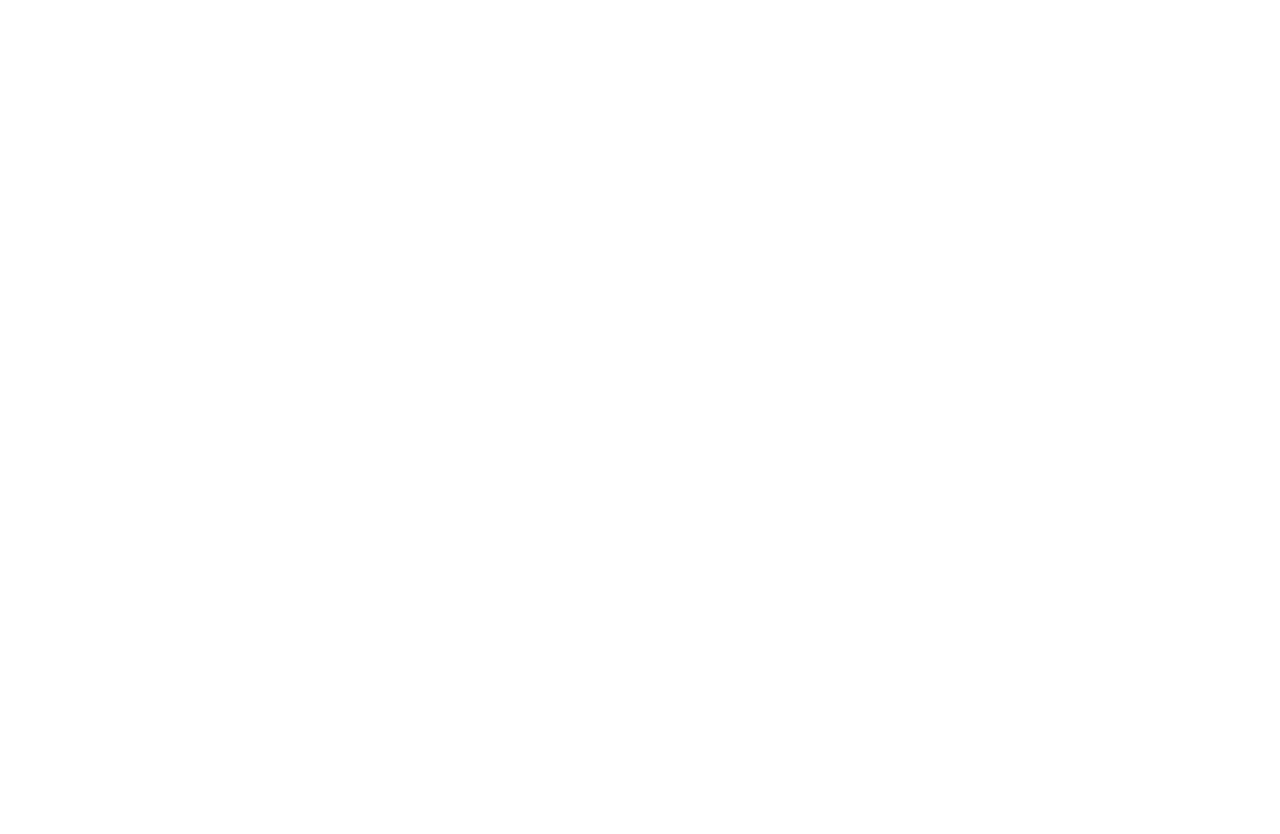
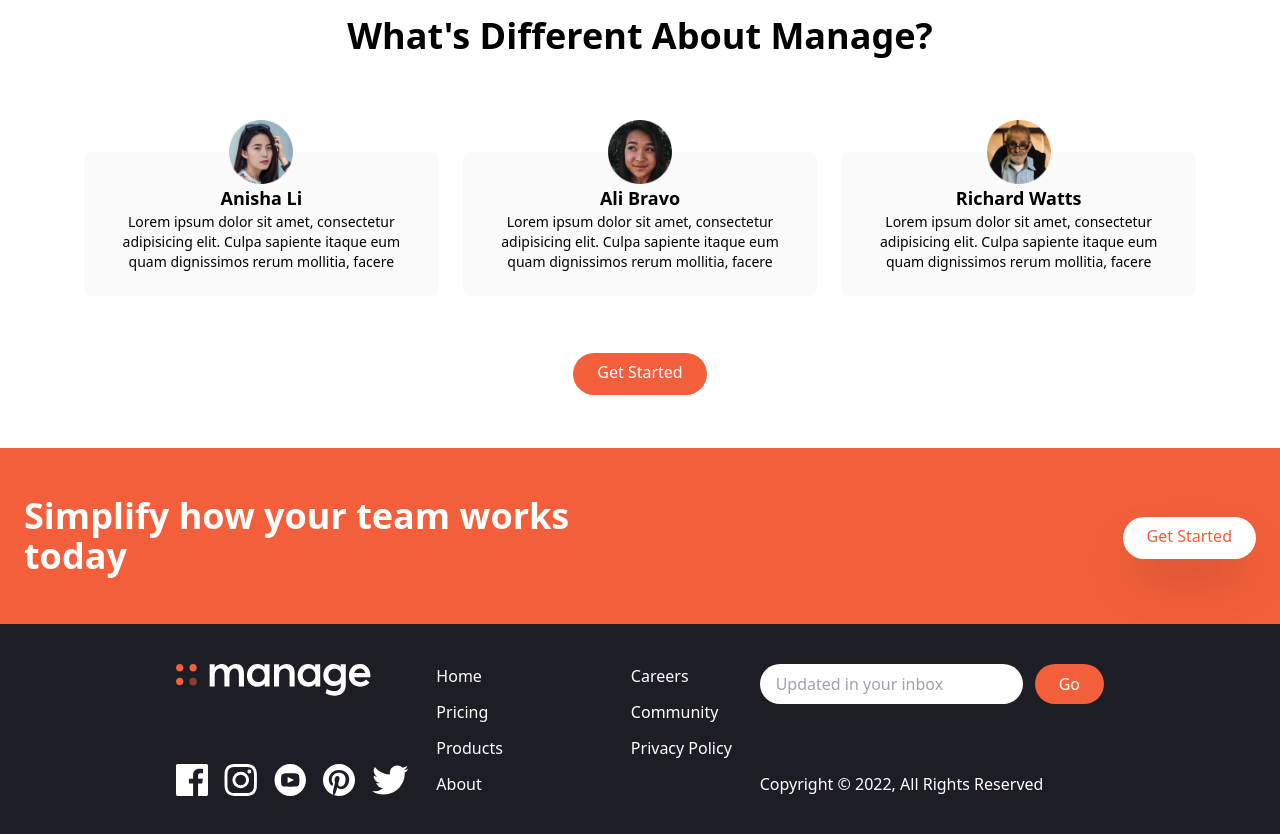
Before and after one commit to Kamranok/waheedsons, a React (Create React App) app: page / in a window 1280 px wide. Shown: the part 1300-2134 px from the top of the page. Before the commit the page ends 1188 px from the top, so only its background shows below. Built offline with nearby package versions, Linux system fonts and the light colour scheme.

Commit message:
lates changes

```diff
--- a/src/App.js
+++ b/src/App.js
@@ -1,6 +1,9 @@
+import CTASection from './components/CTASection'
 import FeatureSection from './components/FeatureSection'
+import Footer from './components/Footer'
 import HeroSection from './components/HeroSection'
 import Navbar from './components/Navbar'
+import Testimonials from './components/Testimonials'
 
 export default function App() {
   return (
@@ -8,6 +11,9 @@
       <Navbar />
       <HeroSection />
       <FeatureSection />
+      <Testimonials />
+      <CTASection />
+      <Footer />
     </>
   )
 }
--- /dev/null
+++ b/src/components/CTASection.js
@@ -0,0 +1,31 @@
+import React from 'react'
+import avatarAnisha from '../img/avatar-anisha.png'
+import avatarAli from '../img/avatar-ali.png'
+import avatarRichard from '../img/avatar-richard.png'
+
+const CTASection = () => {
+  return (
+    <>
+      <section id='cta' className='bg-brightRed'>
+        <main className='flex flex-col items-center justify-between px-6 py-24 mx-auto space-y-12 md:py-12 md:flex-row md:space-y-0 '>
+          {/* Heading */}
+          <h2 className='text-5xl font-bold leading-tight text-center text-white md:text-4xl md:max-w-xl md:text-left'>
+            Simplify how your team works today
+          </h2>
+          {/* Button */}
+          <div className='my-16'>
+            {' '}
+            <a
+              href='/'
+              className='p-3 px-6 pt-2 text-brightRed bg-white rounded-full baseline hover:bg-gray-900 shadow-2xl'
+            >
+              Get Started
+            </a>
+          </div>
+        </main>
+      </section>
+    </>
+  )
+}
+
+export default CTASection
--- /dev/null
+++ b/src/components/Footer.js
@@ -0,0 +1,102 @@
+import React from 'react'
+import logoWhite from '../img/logo-white.svg'
+import facebookIcon from '../img/icon-facebook.svg'
+import youtubeIcon from '../img/icon-youtube.svg'
+import pinterestIcon from '../img/icon-pinterest.svg'
+import twitterIcon from '../img/icon-twitter.svg'
+import instagramIcon from '../img/icon-instagram.svg'
+
+const Footer = () => {
+  return (
+    <>
+      {/* <!-- Footer --> */}
+      <footer className='bg-veryDarkBlue'>
+        {/* <!-- Flex Container --> */}
+        <div className='container flex flex-col-reverse justify-between px-6 py-10 mx-auto space-y-8 lg:flex-row lg:space-y-0'>
+          {/* <!-- Logo and social links container --> */}
+          <div className='flex flex-col-reverse items-center justify-between space-y-12 lg:flex-col lg:space-y-0 lg:items-start'>
+            <div className='mx-auto my-6 text-center text-white md:hidden'>
+              Copyright &copy; 2022, All Rights Reserved
+            </div>
+            {/* <!-- Logo --> */}
+            <div>
+              <img src={logoWhite} className='h-8' alt='' />
+            </div>
+            {/* <!-- Social Links Container --> */}
+            <div className='flex justify-center space-x-4'>
+              {/* <!-- Link 1 --> */}
+              <a href='/'>
+                <img src={facebookIcon} alt='' className='h-8' />
+              </a>
+              {/* <!-- Link 2 --> */}
+              <a href='/'>
+                <img src={instagramIcon} alt='' className='h-8' />
+              </a>
+              {/* <!-- Link 3 --> */}
+              <a href='/'>
+                <img src={youtubeIcon} alt='' className='h-8' />
+              </a>
+              {/* <!-- Link 4 --> */}
+              <a href='/'>
+                <img src={pinterestIcon} alt='' className='h-8' />
+              </a>
+              {/* <!-- Link 5 --> */}
+              <a href='/'>
+                <img src={twitterIcon} alt='' className='h-8' />
+              </a>
+            </div>
+          </div>
+          {/* <!-- List Container --> */}
+          <div className='flex justify-around space-x-32'>
+            <div className='flex flex-col space-y-3 text-white'>
+              <a href='/' className='hover:text-brightRed'>
+                Home
+              </a>
+              <a href='/' className='hover:text-brightRed'>
+                Pricing
+              </a>
+              <a href='/' className='hover:text-brightRed'>
+                Products
+              </a>
+              <a href='/' className='hover:text-brightRed'>
+                About
+              </a>
+            </div>
+            <div className='flex flex-col space-y-3 text-white'>
+              <a href='/' className='hover:text-brightRed'>
+                Careers
+              </a>
+              <a href='/' className='hover:text-brightRed'>
+                Community
+              </a>
+              <a href='/' className='hover:text-brightRed'>
+                Privacy Policy
+              </a>
+            </div>
+          </div>
+
+          {/* <!-- Input Container --> */}
+          <div className='flex flex-col justify-between'>
+            <form>
+              <div className='flex space-x-3'>
+                <input
+                  type='text'
+                  className='flex-1 px-4 rounded-full focus:outline-none'
+                  placeholder='Updated in your inbox'
+                />
+                <button className='px-6 py-2 text-white rounded-full bg-brightRed hover:bg-brightRedLight focus:outline-none'>
+                  Go
+                </button>
+              </div>
+            </form>
+            <div className='hidden text-white lg:block'>
+              Copyright &copy; 2022, All Rights Reserved
+            </div>
+          </div>
+        </div>
+      </footer>
+    </>
+  )
+}
+
+export default Footer
--- /dev/null
+++ b/src/components/Testimonials.js
@@ -0,0 +1,70 @@
+import React from 'react'
+import avatarAnisha from '../img/avatar-anisha.png'
+import avatarAli from '../img/avatar-ali.png'
+import avatarRichard from '../img/avatar-richard.png'
+
+const Testimonials = () => {
+  return (
+    <>
+      <section id='testimonials'>
+        <main className='max-w-6xl px-5 mx-auto mt-32 text-center '>
+          {/* Heading */}
+          <h2 className='text-4xl font-bold text-center '>
+            What's Different About Manage?
+          </h2>
+          {/* Testimonials Container */}
+          <div className='flex flex-col mt-24 md:flex-row md:space-x-6'>
+            {/* Testimonial 1 */}
+            <div className='flex flex-col items-center p-6 rounded-lg bg-veryLightGray md:w-1/3'>
+              <img src={avatarAnisha} className='w-16 -mt-14' alt='anisha' />
+              <h5 className='text-lg font-bold '>Anisha Li</h5>
+              <p
+                className='text-sm text=darkGrayishBlue
+              '
+              >
+                Lorem ipsum dolor sit amet, consectetur adipisicing elit. Culpa
+                sapiente itaque eum quam dignissimos rerum mollitia, facere
+              </p>
+            </div>
+            {/* Testimonial 2 */}
+            <div className='hidden  flex-col items-center p-6 rounded-lg bg-veryLightGray md:flex md:w-1/3'>
+              <img src={avatarAli} className='w-16 -mt-14' alt='Ali' />
+              <h5 className='text-lg font-bold '>Ali Bravo</h5>
+              <p
+                className='text-sm text=darkGrayishBlue
+              '
+              >
+                Lorem ipsum dolor sit amet, consectetur adipisicing elit. Culpa
+                sapiente itaque eum quam dignissimos rerum mollitia, facere
+              </p>
+            </div>
+            {/* Testimonial 3 */}
+            <div className='hidden  flex-col items-center p-6 rounded-lg bg-veryLightGray md:flex md:w-1/3'>
+              <img src={avatarRichard} className='w-16 -mt-14' alt='Richard' />
+              <h5 className='text-lg font-bold '>Richard Watts</h5>
+              <p
+                className='text-sm text=darkGrayishBlue
+              '
+              >
+                Lorem ipsum dolor sit amet, consectetur adipisicing elit. Culpa
+                sapiente itaque eum quam dignissimos rerum mollitia, facere
+              </p>
+            </div>
+          </div>
+          {/* Button */}
+          <div className='my-16'>
+            {' '}
+            <a
+              href='/'
+              className='p-3 px-6 pt-2 text-white bg-brightRed rounded-full baseline hover:bg-brightRedLight'
+            >
+              Get Started
+            </a>
+          </div>
+        </main>
+      </section>
+    </>
+  )
+}
+
+export default Testimonials
```
